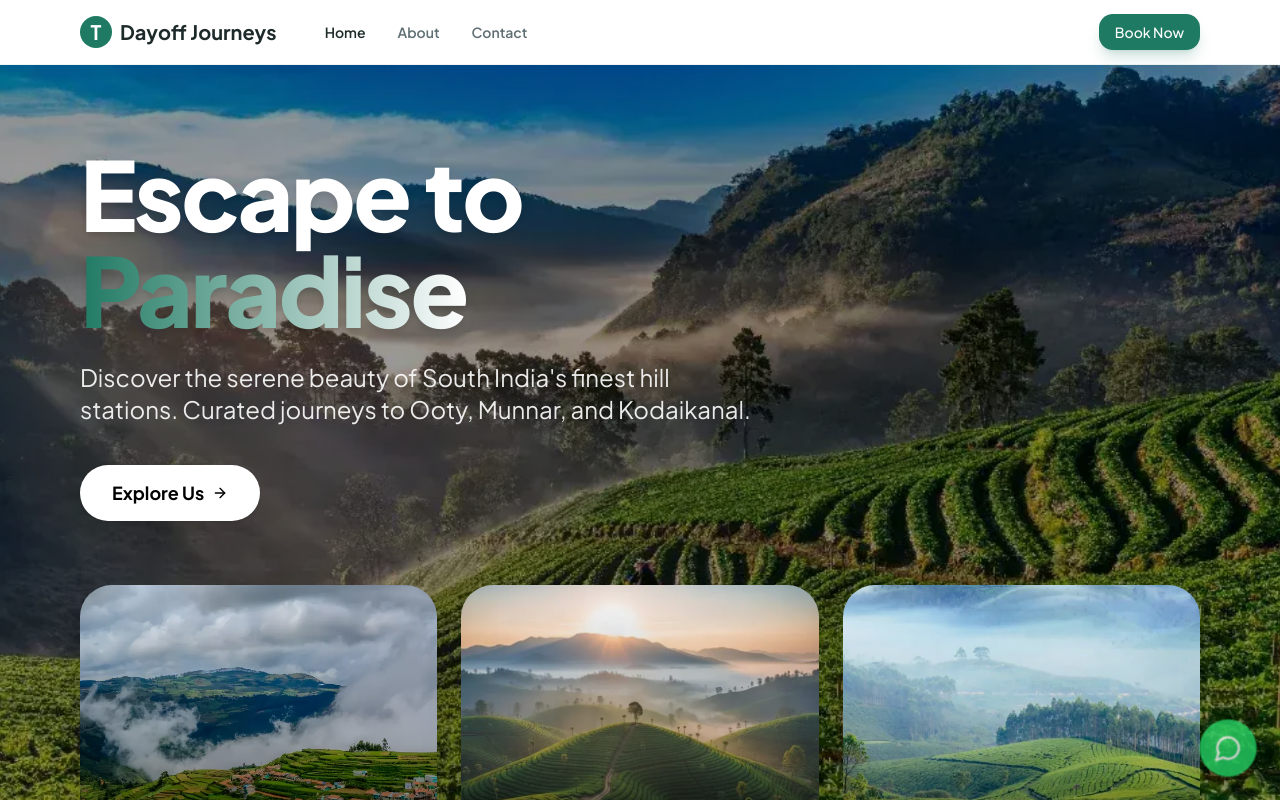
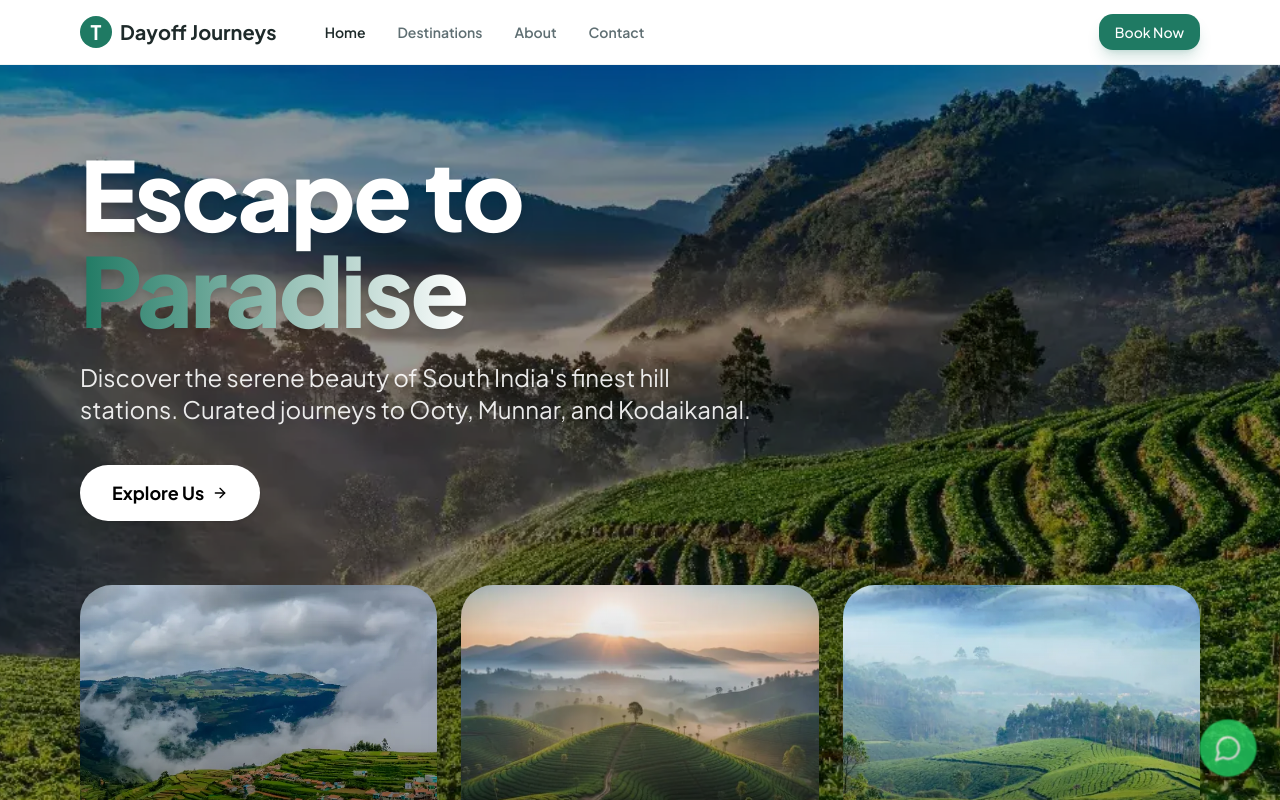
Before and after one commit to mailattfg-ops/DayOff_Journey, a React (Vite) app: page / in a window 1280 px wide. Shown: the top 800 px of the page. Built offline with nearby package versions, Linux system fonts and the light colour scheme.

Commit message:
added destination

```diff
--- a/src/components/Navigation.tsx
+++ b/src/components/Navigation.tsx
@@ -25,6 +25,9 @@ export default function Navigation() {
             <div className="hidden lg:flex items-center space-x-8">
               <button onClick={() => window.scrollTo({ top: 0, behavior: 'smooth' })} className="text-sm font-semibold text-text-main dark:text-white hover:text-primary transition-colors">
                 Home
+              </button>
+              <button onClick={() => document.getElementById('south-india-paradise')?.scrollIntoView({ behavior: 'smooth' })} className="text-sm font-semibold text-text-muted dark:text-gray-400 hover:text-primary transition-colors">
+                Destinations
               </button>
               <button onClick={() => document.getElementById('about')?.scrollIntoView({ behavior: 'smooth' })} className="text-sm font-semibold text-text-muted dark:text-gray-400 hover:text-primary transition-colors">
                 About
@@ -63,6 +66,9 @@ export default function Navigation() {
             <button onClick={() => { window.scrollTo({ top: 0, behavior: 'smooth' }); setMobileMenuOpen(false); }} className="block text-sm font-semibold text-text-main dark:text-white hover:text-primary transition-colors text-left w-full">
               Home
             </button>
+            <button onClick={() => { document.getElementById('south-india-paradise')?.scrollIntoView({ behavior: 'smooth' }); setMobileMenuOpen(false); }} className="block text-sm font-semibold text-text-muted dark:text-gray-400 hover:text-primary transition-colors text-left w-full">
+              Destinations
+            </button>
             <button onClick={() => { document.getElementById('about')?.scrollIntoView({ behavior: 'smooth' }); setMobileMenuOpen(false); }} className="block text-sm font-semibold text-text-muted dark:text-gray-400 hover:text-primary transition-colors text-left w-full">
               About
             </button>
```
